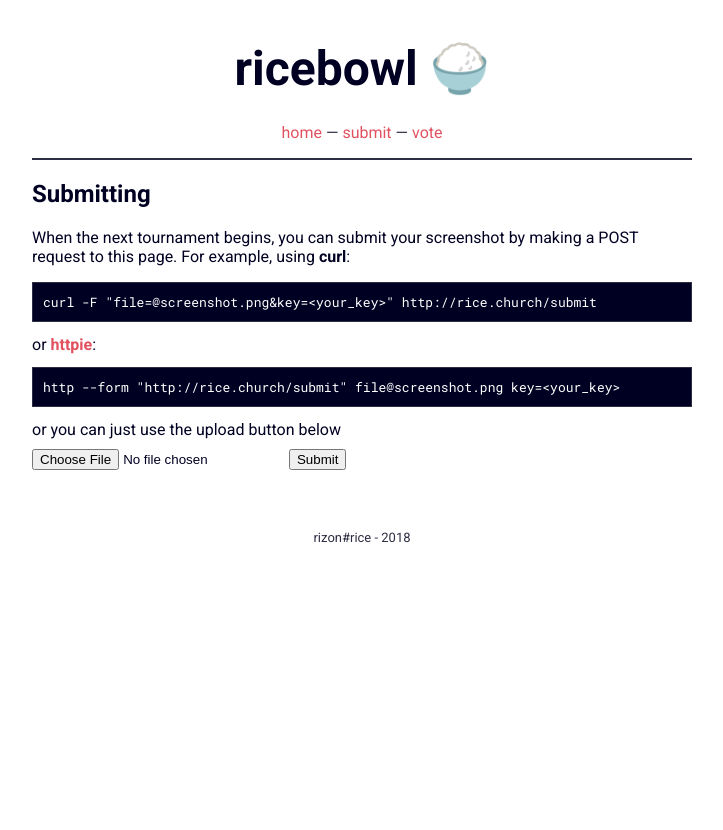
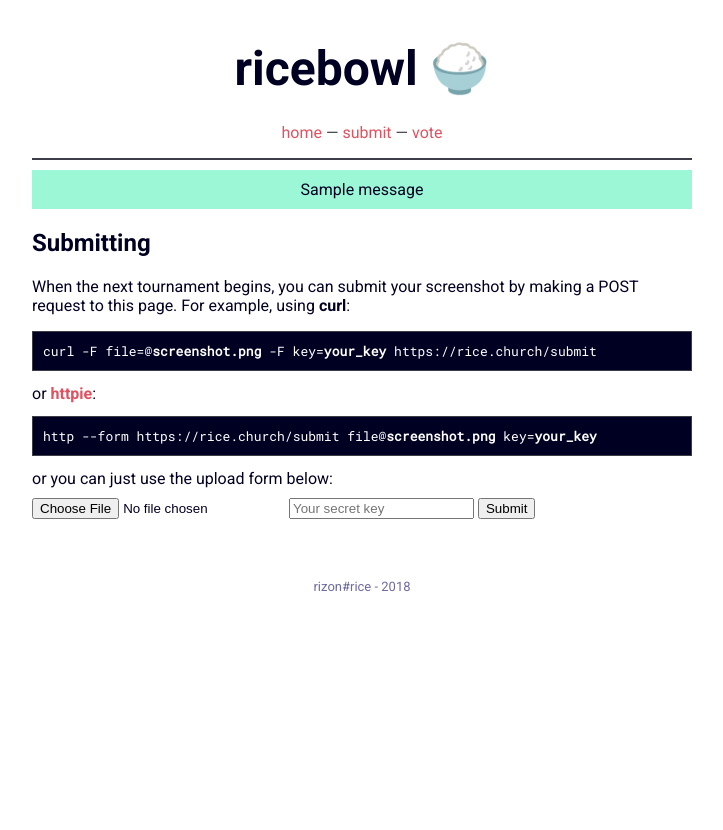
Before and after one commit to eti0/ricebowl, a Flask app: page /submit in a window 1280 px wide. Shown: the whole page, without its empty margins (278-1001 px from the left). Run offline with Flask 2, Linux system fonts and the light colour scheme; one stand-in notice (Sample message) is shown.

Commit message:
lots of additions/changes

```diff
--- a/www/main.py
+++ b/www/main.py
@@ -1,38 +1,108 @@
 #!/usr/bin/env python3
-from flask import Flask, render_template, request
+import os
+import uuid
+import random
+import json
+from flask import Flask, render_template, flash, redirect, url_for, request
 from flaskext.markdown import Markdown
-from flask_uploads import UploadSet, configure_uploads, IMAGES
-from werkzeug.utils import secure_filename
+from flask_uploads import UploadSet, IMAGES, configure_uploads, patch_request_class
 import redis
 
+# Admin token
+admin_token = str(uuid.uuid4())
+
+# Flask
 app = Flask(__name__)
+app.jinja_options = { 'trim_blocks': True, 'lstrip_blocks': True }
+app.secret_key = str(uuid.uuid4())
+
+# Markdown
 Markdown(app)
-r = redis.Redis()
-screenshots = UploadSet('photos', IMAGES)
-app.config['UPLOADED_PHOTOS_DEST'] = 'static/gallery'
+
+# Redis
+r = redis.Redis(decode_responses=True)
+
+# Uploads
+screenshots = UploadSet('screenshots', ('jpg', 'jpeg', 'png', 'bmp'))
+app.config['UPLOADED_SCREENSHOTS_DEST'] = os.path.join(app.root_path, 'static/screenshots')
 configure_uploads(app, screenshots)
+patch_request_class(app, 16 * 1024 * 1024)
 
 @app.route('/')
 def index():
     return render_template('index.html')
 
-# write html input form according to this
 @app.route('/submit', methods=['GET', 'POST'])
 def submit():
     if request.method == 'POST' and 'screenshot' in request.files:
-        key = request.form['key']
-        filename = screenshots.save(request.files['screenshot'])
-        r.set(key, filename)
-        return filename
-    return render_template('submit.html', title='submit')
+        key = request.form.get('key')
+        if not r.exists(key):
+            message, success = 'Invalid key.', False
+        else:
+            try:
+                filename = screenshots.save(request.files['screenshot'])
+            except:
+                message, success = 'Invalid file.', False
+            else:
+                user = json.loads(r.get(key))
+                old_screenshot = user.get('screenshot')
+                try:
+                    os.remove(screenshots.path(old_screenshot))
+                except:
+                    pass
+                user['screenshot'] = filename
+                r.set(key, json.dumps(user))
+                message, success = 'Uploaded!', True
+        if 'from_form' in request.form:
+            flash(message, success)
+            return redirect(url_for('vote' if success else 'submit'))
+        else:
+            return message + '\n'
+    else:
+        return render_template('submit.html', title='submit')
 
 @app.route('/vote')
 def vote():
-    return render_template('vote.html', title='vote')
+    if request.method == 'POST' and 'for' in request.form:
+        key = request.form.get('key')
+        if not r.exists(key):
+            message, success = 'Invalid key.', False
+        else:
+            voted_for = request.get('for')
+            user = json.loads(r.get(key))
+            user['vote'] = voted_for
+            r.set(key, json.dumps(user))
+            message, success = 'You voted for %s.' % voted_for, True
+        return message + '\n'
+    else:
+        users = []
+        for key in r.keys():
+            user = json.loads(r.get(key))
+            if os.path.isfile(screenshots.path(user.get('screenshot', ''))):
+                users.append({ 'nickname': user['nickname'], 'screenshot': screenshots.url(user['screenshot']) })
+        random.shuffle(users)
+        return render_template('vote.html', title='vote', users=users)
 
-@app.route('/about')
-def about():
-    return render_template('about.html', title='about')
+@app.route('/admin', methods=['POST'])
+def admin():
+    if request.form.get('token') != admin_token:
+        return 'Wrong token.'
+    action = request.form.get('action').lower()
+    if action in ('add', 'get_key'):
+        nickname = request.form.get('nickname')
+        if not nickname:
+            return 'No nickname specified.'
+        if action == 'add':
+            key = str(uuid.uuid4())
+            r.set(key, json.dumps({ 'nickname': nickname }))
+            return '%s successfully added.' % nickname
+        elif action == 'get_key':
+            for key in r.keys():
+                user = json.loads(r.get(key))
+                if user['nickname'] == nickname:
+                    return key
+            return ''
 
 if __name__ == '__main__':
+    print('Admin token:', admin_token)
     app.run(debug=True)
--- a/www/requirements.txt
+++ b/www/requirements.txt
@@ -2,4 +2,3 @@ Flask==0.12.2
 Flask-Markdown==0.3
 Flask-Uploads==0.2.1
 redis==2.10.6
-Werkzeug==0.14.1
--- a/www/static/main.css
+++ b/www/static/main.css
@@ -6,7 +6,8 @@
 :root {
     --white: #fff;
     --black: #000022;
-    --grey: #2d2d43;
+    --grey: #3d3d48;
+    --lightgrey: #6b6ba0;
     --accent: #e1515f;
 }
 
@@ -35,7 +36,7 @@ a:hover {
     color: var(--black);
 }
 
-.code {
+pre {
     padding: 10px;
     border: 1px solid var(--grey);
     background-color: var(--black);
@@ -45,8 +46,8 @@ a:hover {
 }
 
 header {
+    border-bottom: 2px solid var(--grey);
     text-align: center;
-    border-bottom: 2px solid var(--grey);
 }
 
 h1 {
@@ -69,11 +70,25 @@ h1 {
     color: var(--grey);
 }
 
+.message {
+    margin: 10px auto;
+    padding: 10px;
+    text-align: center;
+}
+
+.message.success {
+    background-color: #9bf7d5;
+}
+
+.message.error {
+    background-color: #f79ba4;
+}
+
 footer {
     margin-top: 60px;
     margin-bottom: 20px;
     text-align: center;
-    color: var(--grey);
+    color: var(--lightgrey);
     font-size: small;
 }
 
@@ -81,3 +96,13 @@ form {
     margin-top: 10px;
     background: var(--white);
 }
+
+.screenshot {
+    margin: 20px auto;
+    text-align: center;
+}
+
+.screenshot .nickname {
+    line-height: 3;
+    font-weight: bold;
+}
--- a/www/templates/base.html
+++ b/www/templates/base.html
@@ -7,7 +7,7 @@
         {% else %}
         <title>ricebowl</title>
         {% endif %}
-        <link rel="stylesheet" href="/static/main.css">
+        <link rel="stylesheet" href="{{ url_for('static', filename='main.css') }}">
         <link rel="shortcut icon" href="{{ url_for('static', filename='favicon.ico') }}">
     </head>
     <body>
@@ -19,6 +19,11 @@
                 <li><a href="/vote">vote</a></li>
             </ul>
         </header>
+        {% for success, message in get_flashed_messages(with_categories=true) %}
+        <div class="message {{ 'success' if success else 'error' }}">
+            {{ message }}
+        </div>
+        {% endfor %}
         {% block body %}
         {% endblock %}
         <footer>
--- a/www/templates/submit.html
+++ b/www/templates/submit.html
@@ -5,20 +5,17 @@
     When the next tournament begins, you can submit your screenshot by making a POST request to this page.
     For example, using <strong>curl</strong>:
 </p>
-<pre class="code">
-curl -F "file=@screenshot.png&amp;key=&lt;your_key&gt;" http://rice.church/submit
-</pre>
+<pre>curl -F file=@<strong>screenshot.png</strong> -F key=<strong>your_key</strong> https://rice.church/submit</pre>
 
 or <strong><a href="https://httpie.org">httpie</a></strong>:
 
-<pre class="code">
-http --form "http://rice.church/submit" file@screenshot.png key=&lt;your_key&gt;
-</pre>
+<pre>http --form https://rice.church/submit file@<strong>screenshot.png</strong> key=<strong>your_key</strong></pre>
 
-or you can just use the upload button below
+or you can just use the upload form below:
 <form method="POST" enctype="multipart/form-data" action="{{ url_for('submit') }}">
     <input type="file" name="screenshot">
-    <input type="hidden" name="key" value="">
+    <input type="text" name="key" placeholder="Your secret key">
+    <input type="hidden" name="from_form" value="true">
     <input type="submit">
 </form>
 {% endblock %}
```
Also changed, not shown: www/templates/vote.html (added, +22 -0 lines), 1 other file.
